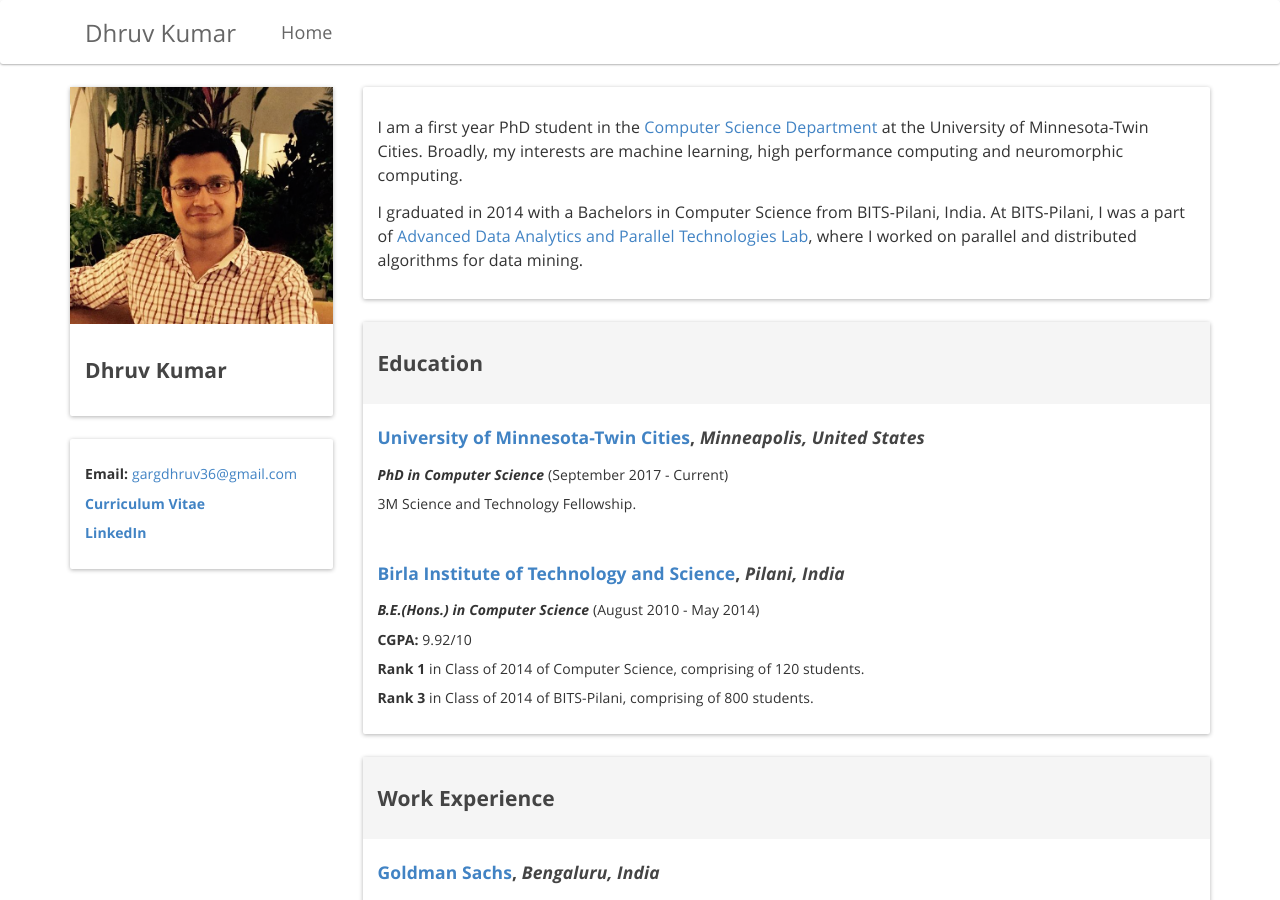
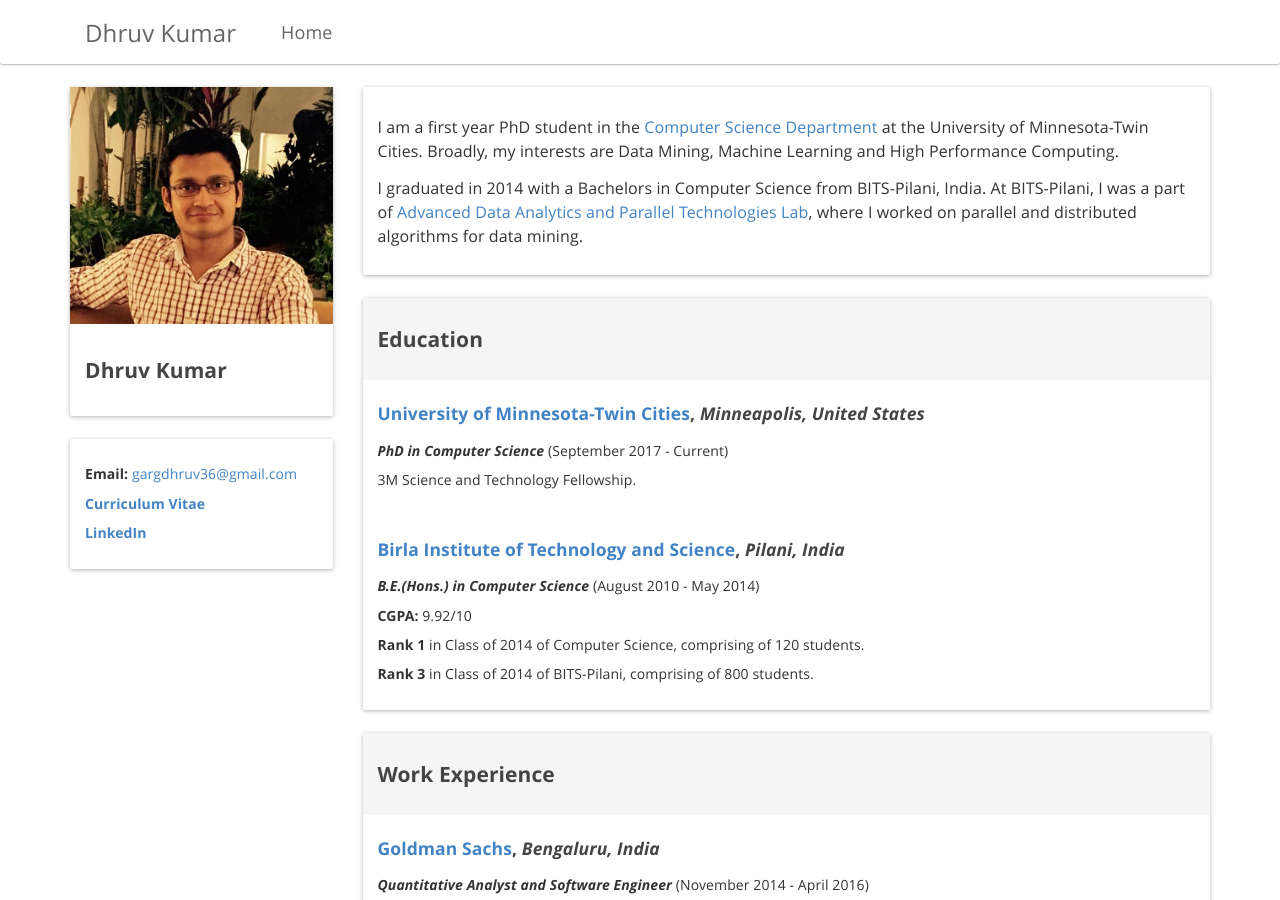
Before and after one commit to kudhru/old-personal-repo, a Jekyll site: the page built from index.html, in a window 1280 px wide and 900 px high. Built offline with Jekyll 4.4.1, drawn with Linux system fonts in a browser that asks for light colours; nearby versions of some CDN libraries.

Commit message:
content change

```diff
--- a/index.html
+++ b/index.html
@@ -16,7 +16,7 @@
                 <div class="panel-body" style="line-height: 1.5; font-size: 16px;">
                     <p>
                         I am a first year PhD student in the <a href="https://www.cs.umn.edu/">Computer Science Department</a> at the University of Minnesota-Twin Cities.
-                        Broadly, my interests are machine learning, high performance computing and neuromorphic computing.
+                        Broadly, my interests are Data Mining, Machine Learning and High Performance Computing.
                     </p>
                     <p>I graduated in 2014 with a Bachelors in Computer Science from BITS-Pilani, India. At BITS-Pilani, I was a part of <a href="http://www.bits-pilani.ac.in/pilani/computerscience/AdvancedDataAnalyticsParallelTechnologiesLaboratory">Advanced Data Analytics and Parallel Technologies Lab</a>, where I
                         worked on parallel and distributed algorithms for data mining.</p>
```
